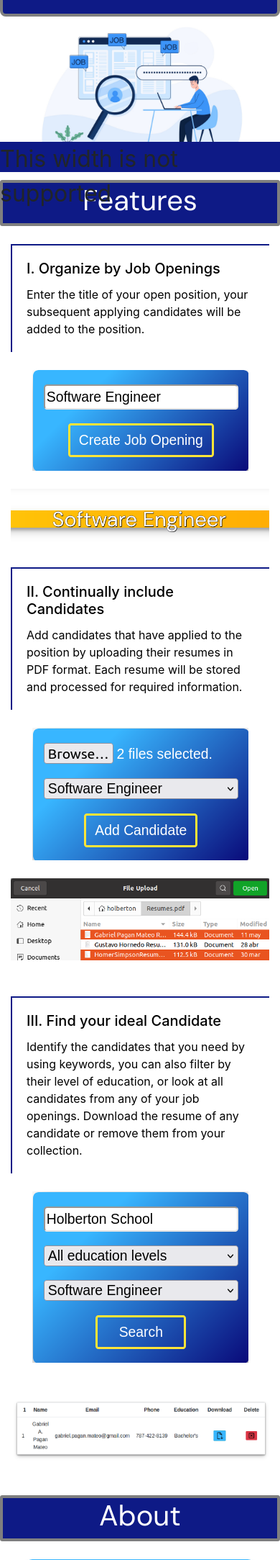
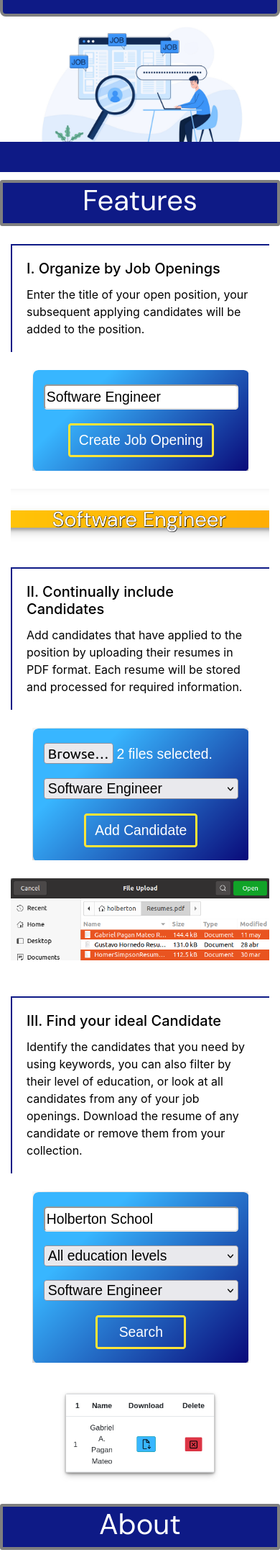
Before and after one commit to GabrielPaganMateo/CandidateCollection, a Django app: page / in a window 390 px wide. Shown: the part 605-2772 px from the top of the page at 72% size. Run offline with Django 4.2, Linux system fonts and the light colour scheme; some libraries are stand-ins or nearby versions.

Commit message:
fix website responsiveness

```diff
--- a/Resume_Collect/static/css/table.css
+++ b/Resume_Collect/static/css/table.css
@@ -42,3 +42,9 @@
 #email {
     max-width: 40vh;
 }
+
+@media screen and (max-width: 900px) {
+    .responsive_col {
+display: none;
+}
+}
--- a/Resume_Collect/templates/Resume_Collect/Landing.html
+++ b/Resume_Collect/templates/Resume_Collect/Landing.html
@@ -21,12 +21,24 @@
         <link rel="stylesheet" href="https://stackpath.bootstrapcdn.com/bootstrap/4.1.3/css/bootstrap.min.css" integrity="sha384-MCw98/SFnGE8fJT3GXwEOngsV7Zt27NXFoaoApmYm81iuXoPkFOJwJ8ERdknLPMO" crossorigin="anonymous">
         <script src="https://ajax.googleapis.com/ajax/libs/jquery/3.3.1/jquery.min.js"></script>
         <link rel="stylesheet" href="https://use.fontawesome.com/releases/v5.6.1/css/all.css" integrity="sha384-gfdkjb5BdAXd+lj+gudLWI+BXq4IuLW5IT+brZEZsLFm++aCMlF1V92rMkPaX4PP" crossorigin="anonymous">
-        <style>@media (max-width: 1500px) and (min-width: 760px) {
-                      body > *:not(.error-message) {
-            display: none;
+        <style>@media (max-width: 1300px) and (min-width: 760px) {
+                      .responsive_img {
+                            display: none;
+                        }
+                        .feature_text {
+                            min-width: 100%;
+                        }
+                    }
+            @media (min-width: 1300px) {
+                .responsive_img {
+                    display: flex;
+                }
+            @media (max-width: 760px) {
+                .responsive_img {
+                    display: flex;
+                }
             }
-          }
-
+            }
           </style>
     </head>
     <body>
@@ -45,8 +57,8 @@
         </header>
         <intro>
             <div class="col-md-3" style="display: flex; height: auto; color: #fff;     background: #0e1a86;
-            border: 4px solid rgba(127,127,127,1); border-radius: 0.5rem;">
-                <div class="card-body" style="display: flex; flex-direction: column;">
+            border: 4px solid rgba(127,127,127,1); border-radius: 0.5rem; min-width: min-content;">
+                <div class="card-body" style="display: flex; flex-direction: column; border-bottom: none;">
                   <h1 class="card-title">Welcome to <span>Candidate Collection!</span> </h1>
                   <p class="card-text"><h5>Recruit right! Find the ideal candidate for your jobs. Collect their resumes, view their contact information, & match by skill.</h5></p>
                   {% include 'Resume_Collect/start.html' %}
@@ -71,9 +83,7 @@
             {% include 'Resume_Collect/repoCard.html' %}
         </about>
         <footer>
-            <div class="error-message">This width is not supported</div>
         </footer>
-        <div class="error-message">This width is not supported</div>
     </body>
     <script src="https://code.jquery.com/jquery-3.2.1.slim.min.js" integrity="sha384-KJ3o2DKtIkvYIK3UENzmM7KCkRr/rE9/Qpg6aAZGJwFDMVNA/GpGFF93hXpG5KkN" crossorigin="anonymous"></script>
 <script src="https://cdn.jsdelivr.net/npm/popper.js@1.12.9/dist/umd/popper.min.js" integrity="sha384-ApNbgh9B+Y1QKtv3Rn7W3mgPxhU9K/ScQsAP7hUibX39j7fakFPskvXusvfa0b4Q" crossorigin="anonymous"></script>
--- a/Resume_Collect/templates/Resume_Collect/features.html
+++ b/Resume_Collect/templates/Resume_Collect/features.html
@@ -1,38 +1,38 @@
 <div id="boxes">
    <div class="row g-0 feature_row" style="display: flex; align-items: stretch; width: 100%; justify-content: center; column-gap: 150px; row-gap: 25px;">
-      <div class="col-md-4" style="display: flex;justify-content: center; max-width: fit-content;">
+      <div class="col-md-4 responsive_img" style="justify-content: center; max-width: fit-content;">
         <img src="../../static/images/create.png" class="img-fluid rounded-start" alt="...">
       </div>
-      <div class="col-md-3" style="color: black; ">
+      <div class="col-md-3 feature_text" style="color: black; ">
         <div class="card-body">
           <h5 class="card-title" style="color: black;">I. Organize by Job Openings</h5>
           <p class="card-text">Enter the title of your open position, your subsequent applying candidates will be added to the position.</p>
         </div>
       </div>
-      <div class="col-md-4" style="display: flex; justify-content: center; max-width: fit-content; ">
+      <div class="col-md-4 responsive_img" style="justify-content: center; max-width: fit-content; ">
         <img src="../../static/images/job_opening2.png" class="img-fluid rounded-start" alt="...">
       </div>
     </div>
     <div class="row g-0 feature_row" style="display: flex; align-items: stretch; width: 100%; justify-content: center; column-gap: 150px; row-gap: 25px;">
-        <div class="col-md-4" style="display: flex; justify-content: center; max-width: fit-content;">
+        <div class="col-md-4 responsive_img" style="justify-content: center; max-width: fit-content;">
             <img src="../../static/images/add2.png" class="img-fluid rounded-start" alt="...">
           </div>
-      <div class="col-md-3" style="color: black; ">
+      <div class="col-md-3 feature_text" style="color: black; ">
         <div class="card-body">
           <h5 class="card-title" style="color: black;">II. Continually include Candidates</h5>
           <p class="card-text">Add candidates that have applied to the position by uploading their resumes in PDF format. Each resume will be stored and processed for required information. </p>
         </div>
       </div>
-      <div id="file_upload" class="col-md-4" style="display: flex; justify-content: center; max-width: fit-content; ">
+      <div id="file_upload" class="col-md-4 responsive_img" style="justify-content: center; max-width: fit-content; ">
         <img src="../../static/images/upload3.png" class="img-fluid rounded-start" alt="...">
       </div>
     </div>
 
     <div class="row g-0 feature_row" style="display: flex; align-items: stretch; width: 100%; justify-content: center; column-gap: 150px; row-gap: 25px;">
-      <div class="col-md-4" style="display: flex;justify-content: center; max-width: fit-content;">
+      <div class="col-md-4 responsive_img" style="justify-content: center; max-width: fit-content;">
         <img src="../../static/images/filter2.png" class="img-fluid rounded-start" alt="...">
       </div>
-      <div class="col-md-3" style="color: black; ">
+      <div class="col-md-3 feature_text" style="color: black; ">
         <div class="card-body">
           <h5 class="card-title" style="color: black;">III. Find your ideal Candidate </h5>
           <p class="card-text">Identify the candidates that you need by using keywords, you can also filter by their level of education, or look at all candidates from any of your job openings.
@@ -40,8 +40,8 @@
           </p>
         </div>
       </div>
-        <div class="col-md-4" style="display: flex; justify-content: center; max-width: fit-content;">
-            <img src="../../static/images/engineers4.png" class="img-fluid rounded-start" alt="...">
+        <div class="col-md-4 responsive_img" style="justify-content: center; max-width: fit-content;">
+            <img src="../../static/images/engineers5.png" class="img-fluid rounded-start" alt="...">
           </div>
     </div>
     </div>
--- a/Resume_Collect/templates/Resume_Collect/navbar.html
+++ b/Resume_Collect/templates/Resume_Collect/navbar.html
@@ -1,7 +1,7 @@
 {% load static %}
 
 <nav class="navbar navbar-dark navbar-custom justify-content-between">
-    <a class="navbar-brand"><img id='logo' src="{% static 'images/logo.png' %}"></a>
+    <a class="navbar-brand" href="{% url 'Exit' %}"><img id='logo' src="{% static 'images/logo.png' %}"></a>
     <div id="username">{{request.user}}<!--| Username |--></div>
     <div id="logdiv">
         <form id='form' class="form-inline">
--- a/Resume_Collect/templates/Resume_Collect/start.html
+++ b/Resume_Collect/templates/Resume_Collect/start.html
@@ -1,5 +1,5 @@
 {% load static %}
-<a href="{% url 'Register' %}">
+<a href="{% url 'Register' %}" style="text-decoration: none;">
 <button id="get_started" style="white-space:nowrap;">
     GET STARTED
 </button>
--- a/Resume_Collect/views.py
+++ b/Resume_Collect/views.py
@@ -180,7 +180,6 @@
         searchform = SearchForm(initial={'opening': opening_id}, user=active_user)
 
     total_candidates = candidates.count()
-
     context = {
         'candidates': candidates,
         'opening': opening,
```
Also changed, not shown: Resume_Collect/static/css/space.css (+4 -3 lines), Resume_Collect/templates/Resume_Collect/table.html (+9 -9 lines), Resume_Collect/static/images/engineers4.png (deleted), Resume_Collect/static/images/engineers5.png (added).
